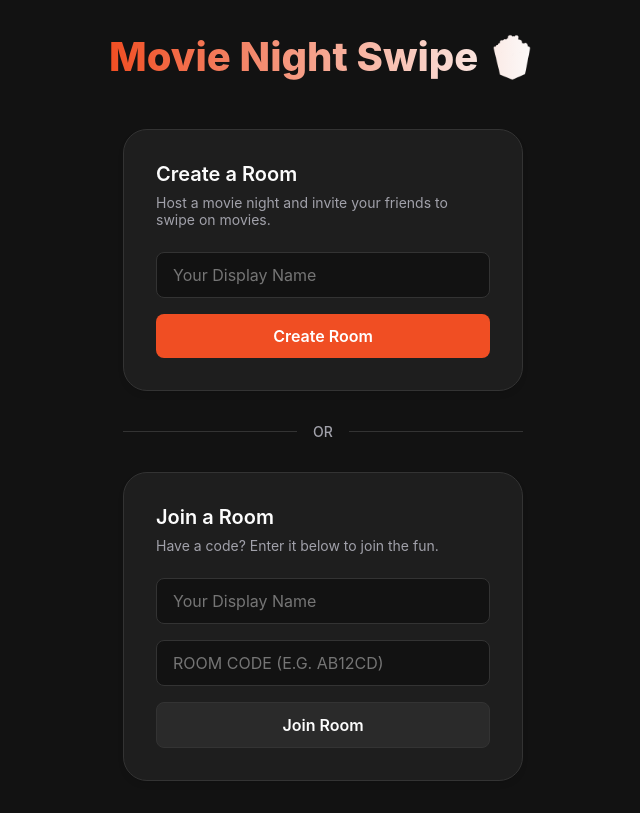
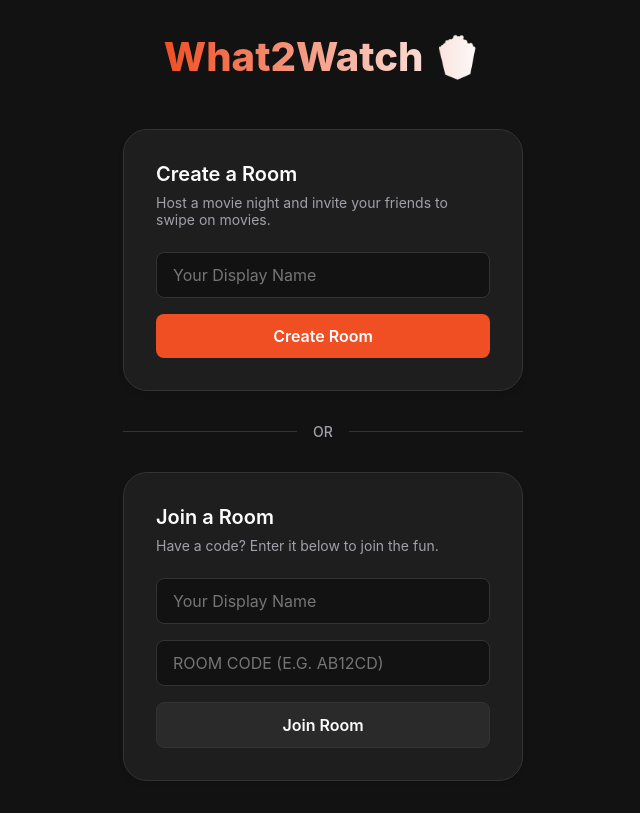
Before and after one commit to Klaiveft/What2Watch, a Next.js app: page /join in a window 1280 px wide. Shown: the whole page, without its empty margins (317-957 px from the left). Built offline with nearby package versions, Linux system fonts and the light colour scheme; no server answers.

Commit message:
ADD: new name

```diff
--- a/app/join/page.tsx
+++ b/app/join/page.tsx
@@ -101,7 +101,7 @@
 
   return (
     <div className={styles.container}>
-      <h1 className={styles.title}>Movie Night Swipe 🍿</h1>
+      <h1 className={styles.title}>What2Watch 🍿</h1>
 
       <div className={styles.cardsContainer}>
         {/* Create Room Card */}
--- a/app/layout.tsx
+++ b/app/layout.tsx
@@ -2,7 +2,7 @@
 import './globals.css'
 
 export const metadata: Metadata = {
-  title: 'Movie Night Swipe',
+  title: 'What2Watch',
   description: 'Propose movies and swipe to vote for movie night!',
 }
 
```
Also changed, not shown: 1 other file (tests, documents, lock files or other folders).
